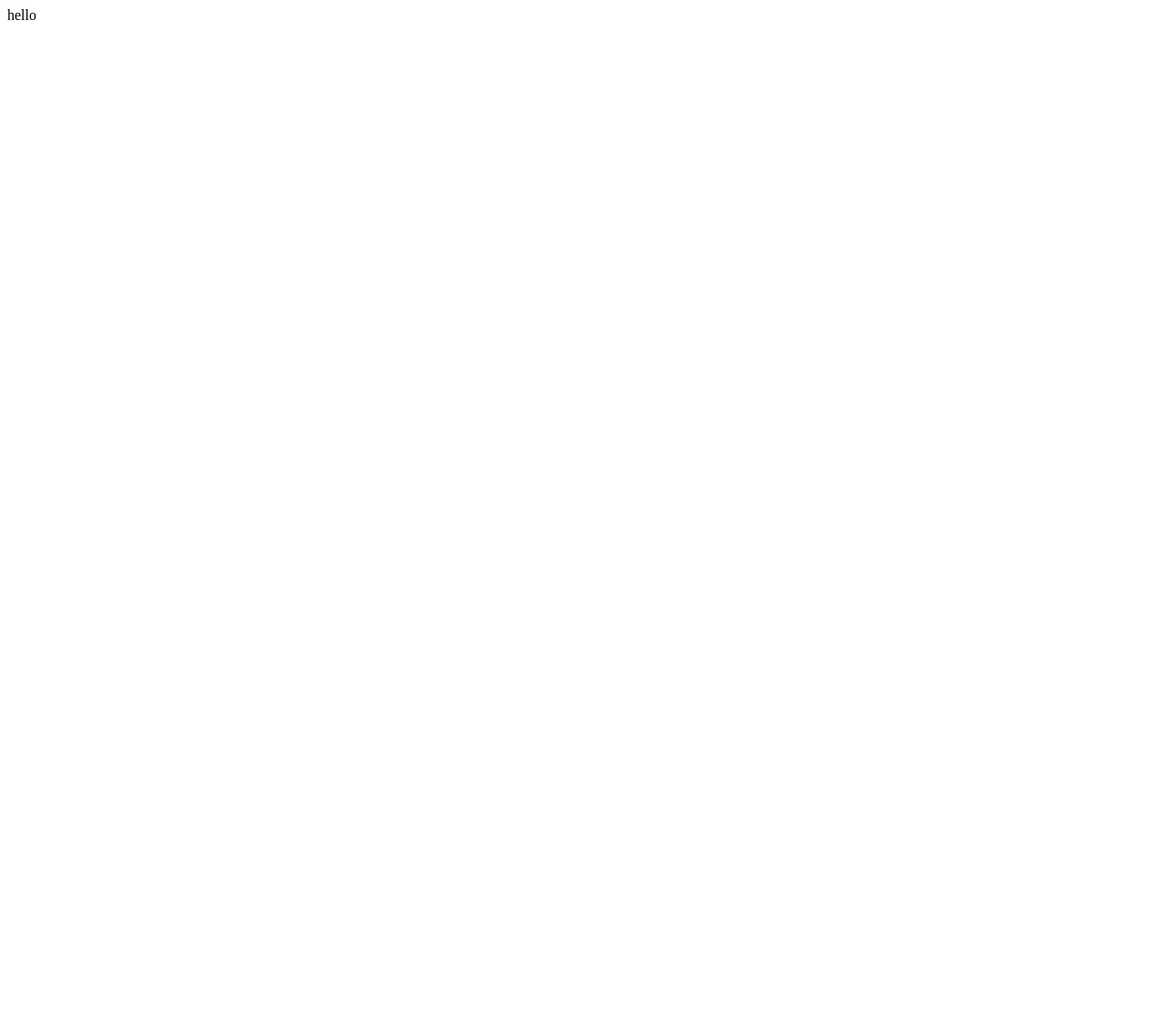
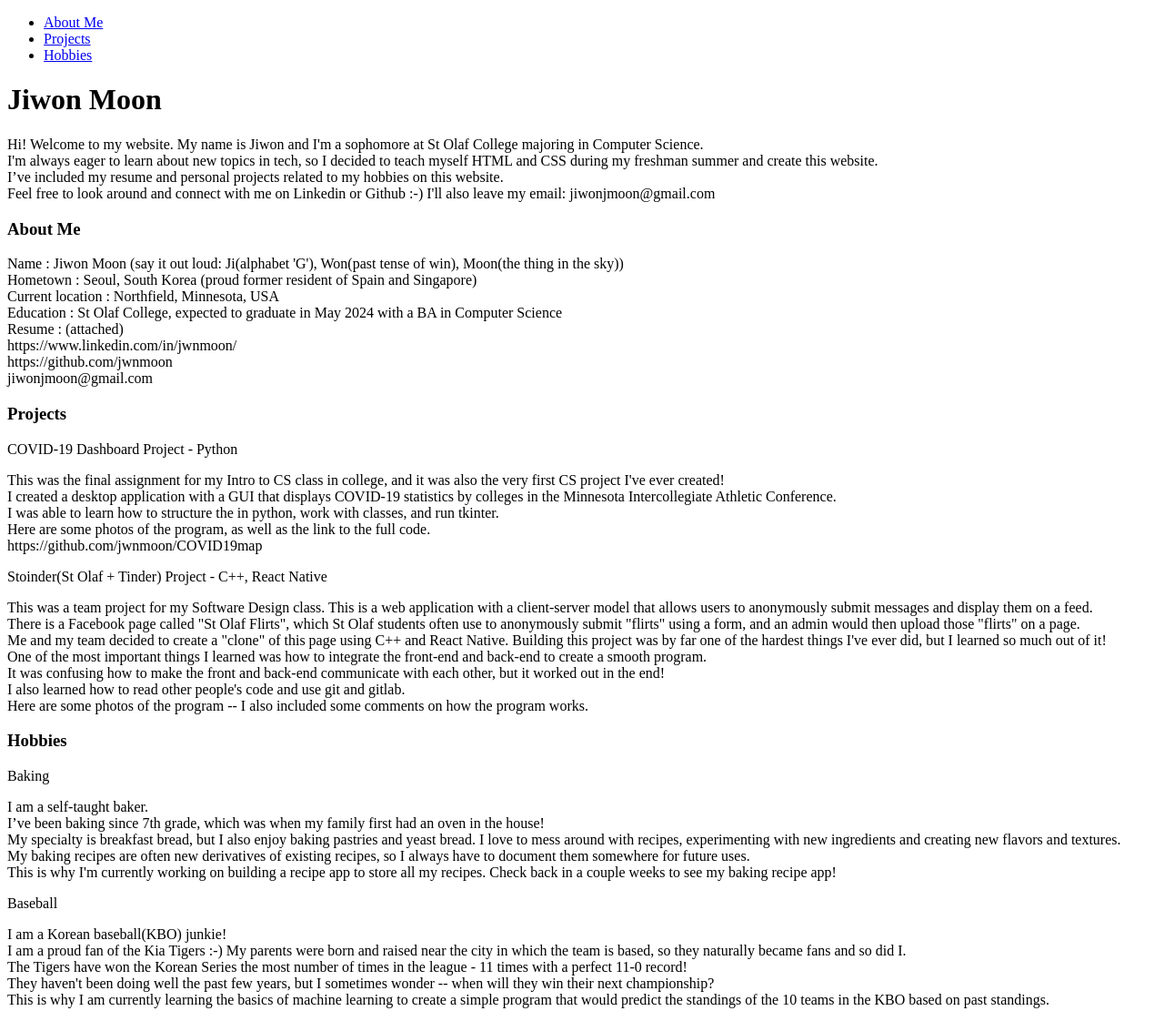
Before and after one commit to jwnmoon/Summer-Learning-2021, a plain HTML site: page personal_website/content.html in a window 1280 px wide. Shown: the whole page at 91% size. Before the commit the page ends 800 px from the top, so only its background shows below. Drawn offline with Linux system fonts and the light colour scheme; files that its build step writes are made by us from their sources.

Commit message:
add content

```diff
--- a/personal_website/content.html
+++ b/personal_website/content.html
@@ -1 +1,77 @@
-hello
+<!DOCTYPE html>
+<html lang="en">
+  <head>
+    <meta charset="UTF-8">
+    <meta http-equiv="X-UA-Compatible" content="IE=edge">
+    <meta name="viewport" content="width=device-width, initial-scale=1.0">
+    <title>Adare Restaurant</title>
+    <link rel="stylesheet" href="style.css">
+  </head>
+  <nav>
+    <ul>
+      <li><a href="#">About Me</a></li>
+      <li><a href="#">Projects</a></li>
+      <li><a href="#">Hobbies </a></li>
+    </ul>
+  </nav>
+  <header class="page-header">
+    <h1>Jiwon Moon</h1>
+  </header>
+  <main>
+    <p>Hi! Welcome to my website. My name is Jiwon and I'm a sophomore at St Olaf College majoring in Computer Science.
+    <br> I'm always eager to learn about new topics in tech, so I decided to teach myself HTML and CSS during my freshman summer and create this website.
+    <br> I’ve included my resume and personal projects related to my hobbies on this website.
+    <br> Feel free to look around and connect with me on Linkedin or Github :-) I'll also leave my email: jiwonjmoon@gmail.com
+    </p>
+  </main>
+  <div class = "container-1">
+    <div class = "box-1">
+      <h3>About Me</h3>
+      <p>Name : Jiwon Moon (say it out loud: Ji(alphabet 'G'), Won(past tense of win), Moon(the thing in the sky))
+        <br>Hometown : Seoul, South Korea (proud former resident of Spain and Singapore)
+        <br>Current location : Northfield, Minnesota, USA
+        <br>Education : St Olaf College, expected to graduate in May 2024 with a BA in Computer Science
+        <br>Resume : (attached)
+        <br> https://www.linkedin.com/in/jwnmoon/
+        <br> https://github.com/jwnmoon
+        <br> jiwonjmoon@gmail.com
+        </p>
+    </div>
+    <div class = "box-2">
+      <h3>Projects</h3>
+      <header>COVID-19 Dashboard Project - Python</header>
+      <p>
+        This was the final assignment for my Intro to CS class in college, and it was also the very first CS project I've ever created!
+        <br> I created a desktop application with a GUI that displays COVID-19 statistics by colleges in the Minnesota Intercollegiate Athletic Conference.         <br> I was able to learn how to structure the in python, work with classes, and run tkinter.
+        <br> Here are some photos of the program, as well as the link to the full code.
+        <br> https://github.com/jwnmoon/COVID19map
+      </p>
+
+      <header>Stoinder(St Olaf + Tinder) Project - C++, React Native </header>
+      <p>This was a team project for my Software Design class. This is a web application with a client-server model that allows users to anonymously submit messages and display them on a feed.
+        <br> There is a Facebook page called "St Olaf Flirts", which St Olaf students often use to anonymously submit "flirts" using a form, and an admin would then upload those "flirts" on a page.
+        <br> Me and my team decided to create a "clone" of this page using C++ and React Native. Building this project was by far one of the hardest things I've ever did, but I learned so much out of it!
+        <br> One of the most important things I learned was how to integrate the front-end and back-end to create a smooth program.
+        <br> It was confusing how to make the front and back-end communicate with each other, but it worked out in the end!
+        <br> I also learned how to read other people's code and use git and gitlab.
+        <br> Here are some photos of the program -- I also included some comments on how the program works.
+      </p>
+    </div>
+    <div class = "box-3">
+      <h3>Hobbies</h3>
+      <header>Baking</header>
+      <p>I am a self-taught baker.
+      <br> I’ve been baking since 7th grade, which was when my family first had an oven in the house!
+      <br> My specialty is breakfast bread, but I also enjoy baking pastries and yeast bread. I love to mess around with recipes, experimenting with new ingredients and creating new flavors and textures.
+      <br> My baking recipes are often new derivatives of existing recipes, so I always have to document them somewhere for future uses.
+      <br> This is why I'm currently working on building a recipe app to store all my recipes. Check back in a couple weeks to see my baking recipe app! </p>
+      <header>Baseball</header>
+      <p>I am a Korean baseball(KBO) junkie!
+      <br> I am a proud fan of the Kia Tigers :-) My parents were born and raised near the city in which the team is based, so they naturally became fans and so did I.
+      <br> The Tigers have won the Korean Series the most number of times in the league - 11 times with a perfect 11-0 record!
+      <br> They haven't been doing well the past few years, but I sometimes wonder -- when will they win their next championship?
+      <br> This is why I am currently learning the basics of machine learning to create a simple program that would predict the standings of the 10 teams in the KBO based on past standings.
+        </p>
+    </div>
+  </div>
+  </html>
```
